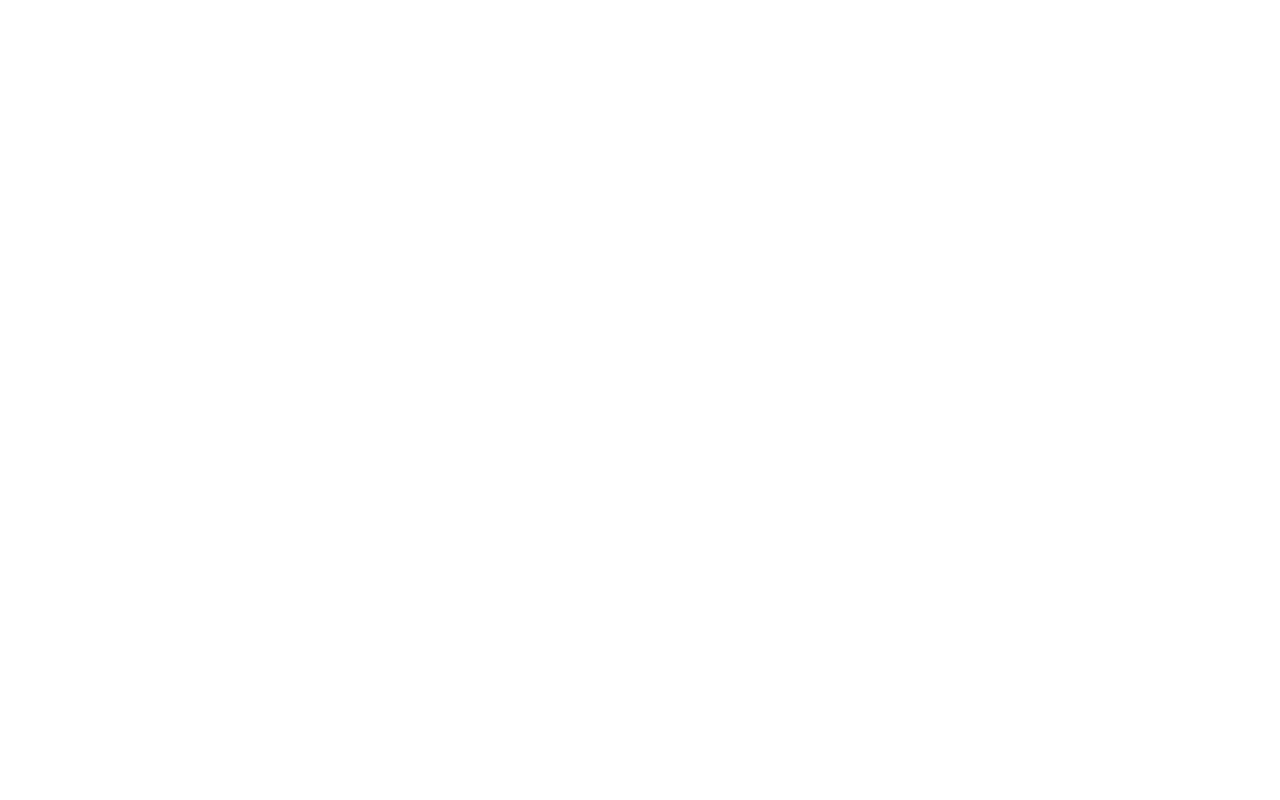
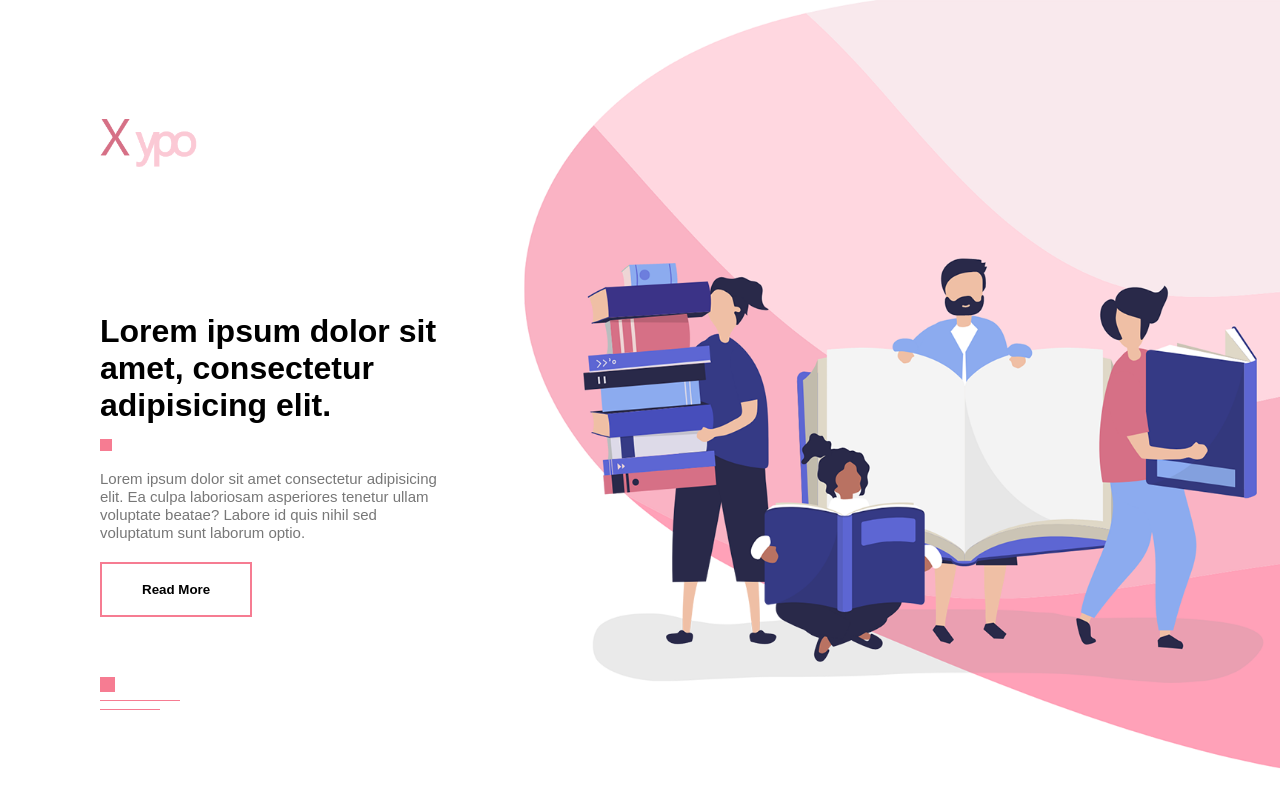
Before and after one commit to Wild-Hound/Mid-Night-Summer, a plain HTML site: page Lara-01/index.html in a window 1280 px wide. Drawn offline with Linux system fonts and the light colour scheme.

Commit message:
made hero sction

```diff
--- a/Lara-01/index.html
+++ b/Lara-01/index.html
@@ -6,5 +6,28 @@
     <title>Website</title>
     <link rel="stylesheet" href="style.css" />
   </head>
-  <body></body>
+  <body>
+    <section id="header">
+      <div class="container">
+        <img class="logo" src="images/logo.png" alt="" />
+        <div class="header-text">
+          <h1>
+            Lorem ipsum dolor sit <br />amet, consectetur adipisicing elit.
+          </h1>
+          <span class="square"></span>
+          <p>
+            Lorem ipsum dolor sit amet consectetur adipisicing elit. Ea culpa
+            laboriosam asperiores tenetur ullam voluptate beatae? Labore id quis
+            nihil sed voluptatum sunt laborum optio.
+          </p>
+          <button class="common-btn">Read More</button>
+          <div class="line">
+            <span class="line-1"></span><br />
+            <span class="line-2"></span><br />
+            <span class="line-3"></span>
+          </div>
+        </div>
+      </div>
+    </section>
+  </body>
 </html>
--- a/Lara-01/style.css
+++ b/Lara-01/style.css
@@ -1,4 +1,84 @@
 * {
   margin: 0;
   padding: 0;
+  font-family: sans-serif;
 }
+
+#header {
+  height: 100vh;
+  background-image: url(images/background.png);
+  background-position: center;
+  background-size: cover;
+}
+
+.container {
+  margin-right: 100px;
+  margin-left: 100px;
+}
+
+.logo {
+  margin-top: 100px;
+  width: 100px;
+}
+
+.header-text {
+  max-width: 350px;
+  margin-top: 140px;
+}
+
+h1 {
+  font-size: 2rem;
+}
+
+.square {
+  height: 12px;
+  width: 12px;
+  display: inline-block;
+  background: #f67c92;
+  margin: 15px 0;
+}
+
+.common-btn {
+  padding: 18px 40px;
+  background: transparent;
+  outline: none;
+  border: 2px solid #f67c92;
+  font-weight: bold;
+  cursor: pointer;
+}
+
+p {
+  font-size: 15px;
+  line-height: 18px;
+  color: #777;
+}
+
+.header-text button {
+  margin-top: 20px;
+  margin-bottom: 60px;
+}
+
+.line-1 {
+  width: 15px;
+  height: 15px;
+  background: #f67c92;
+  display: inline-block;
+}
+
+.line-2 {
+  width: 80px;
+  height: 1px;
+  background: #f67c92;
+  display: inline-block;
+}
+
+.line-3 {
+  width: 60px;
+  height: 1px;
+  background: #f67c92;
+  display: inline-block;
+}
+
+.line {
+  line-height: 8px;
+}
```
